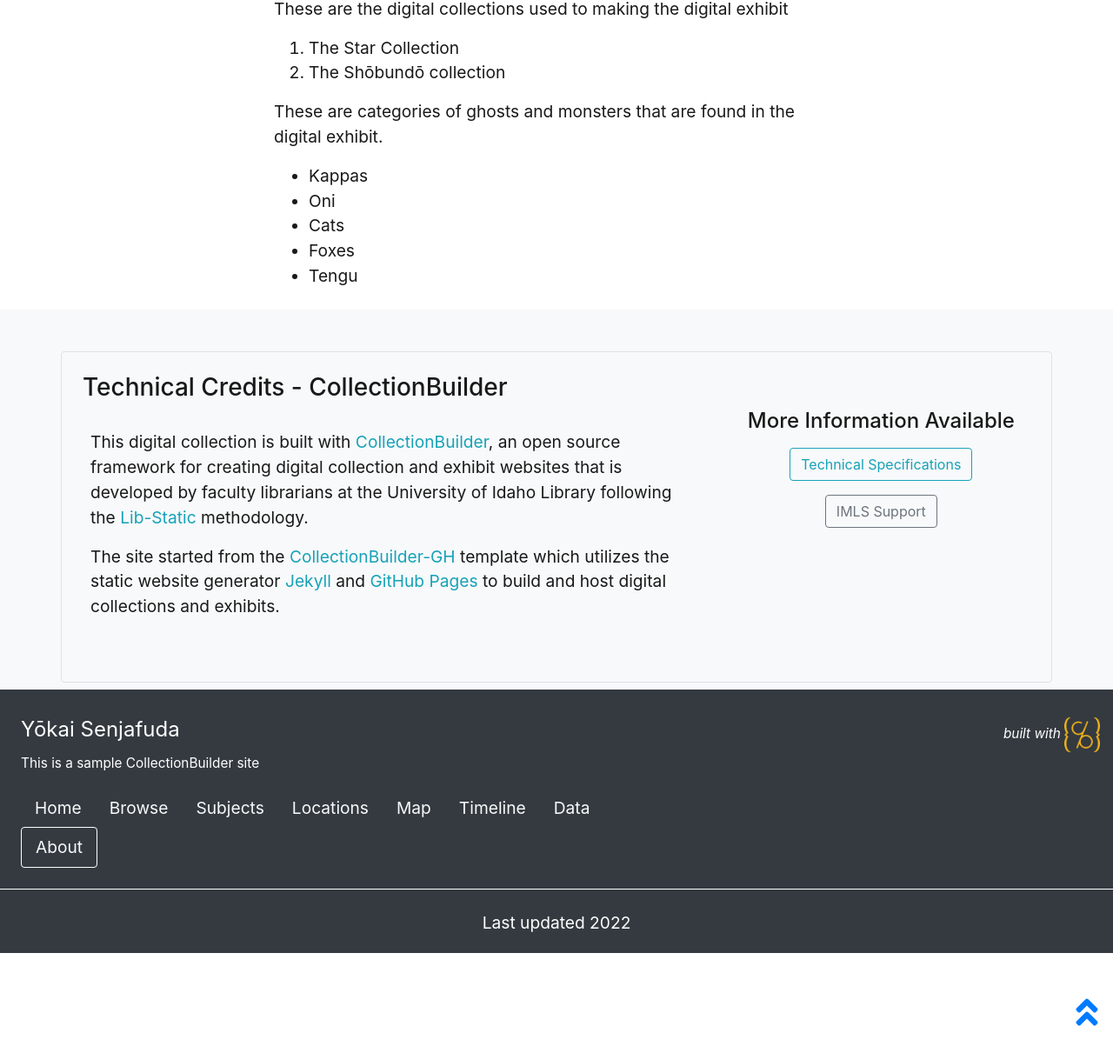
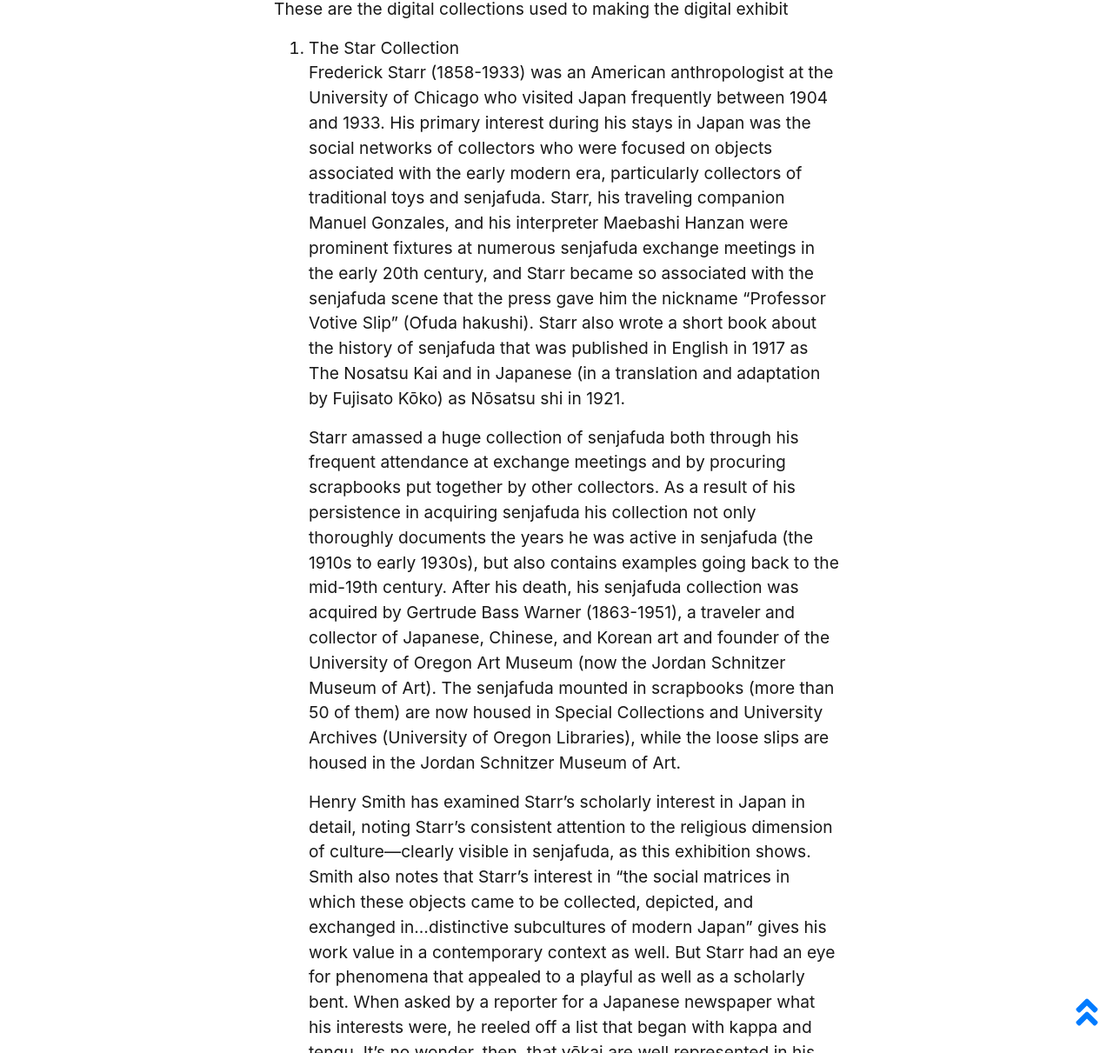
Before and after one commit to gabrielesh/demo_for_o, a Jekyll site: the page built from pages/about.md, in a window 1280 px wide and 1400 px high, scrolled down 1703 px. Shown: the part 189-1400 px from the top of the window at 87% size. Built offline with Jekyll 4.4.1, drawn with Linux system fonts in a browser that asks for light colours; some of the changed text lies outside the part shown.

Commit message:
Update about.md

```diff
--- a/pages/about.md
+++ b/pages/about.md
@@ -28,6 +28,12 @@
 
 These are the digital collections used to making the digital exhibit
 1. The Star Collection
+>Frederick Starr (1858-1933) was an American anthropologist at the University of Chicago who visited Japan frequently between 1904 and 1933. His primary interest during his stays in Japan was the social networks of collectors who were focused on objects associated with the early modern era, particularly collectors of traditional toys and senjafuda. Starr, his traveling companion Manuel Gonzales, and his interpreter Maebashi Hanzan were prominent fixtures at numerous senjafuda exchange meetings in the early 20th century, and Starr became so associated with the senjafuda scene that the press gave him the nickname “Professor Votive Slip” (Ofuda hakushi). Starr also wrote a short book about the history of senjafuda that was published in English in 1917 as The Nosatsu Kai and in Japanese (in a translation and adaptation by Fujisato Kōko) as Nōsatsu shi in 1921.
+>
+>Starr amassed a huge collection of senjafuda both through his frequent attendance at exchange meetings and by procuring scrapbooks put together by other collectors. As a result of his persistence in acquiring senjafuda his collection not only thoroughly documents the years he was active in senjafuda (the 1910s to early 1930s), but also contains examples going back to the mid-19th century. After his death, his senjafuda collection was acquired by Gertrude Bass Warner (1863-1951), a traveler and collector of Japanese, Chinese, and Korean art and founder of the University of Oregon Art Museum (now the Jordan Schnitzer Museum of Art). The senjafuda mounted in scrapbooks (more than 50 of them) are now housed in Special Collections and University Archives (University of Oregon Libraries), while the loose slips are housed in the Jordan Schnitzer Museum of Art.
+>
+>Henry Smith has examined Starr's scholarly interest in Japan in detail, noting Starr's consistent attention to the religious dimension of culture—clearly visible in senjafuda, as this exhibition shows. Smith also notes that Starr's interest in “the social matrices in which these objects came to be collected, depicted, and exchanged in…distinctive subcultures of modern Japan” gives his work value in a contemporary context as well. But Starr had an eye for phenomena that appealed to a playful as well as a scholarly bent. When asked by a reporter for a Japanese newspaper what his interests were, he reeled off a list that began with kappa and tengu. It's no wonder, then, that yōkai are well represented in his senjafuda collection.
+
 2. The Shōbundō collection
 
 These are categories of ghosts and monsters that are found in the digital exhibit.
```
